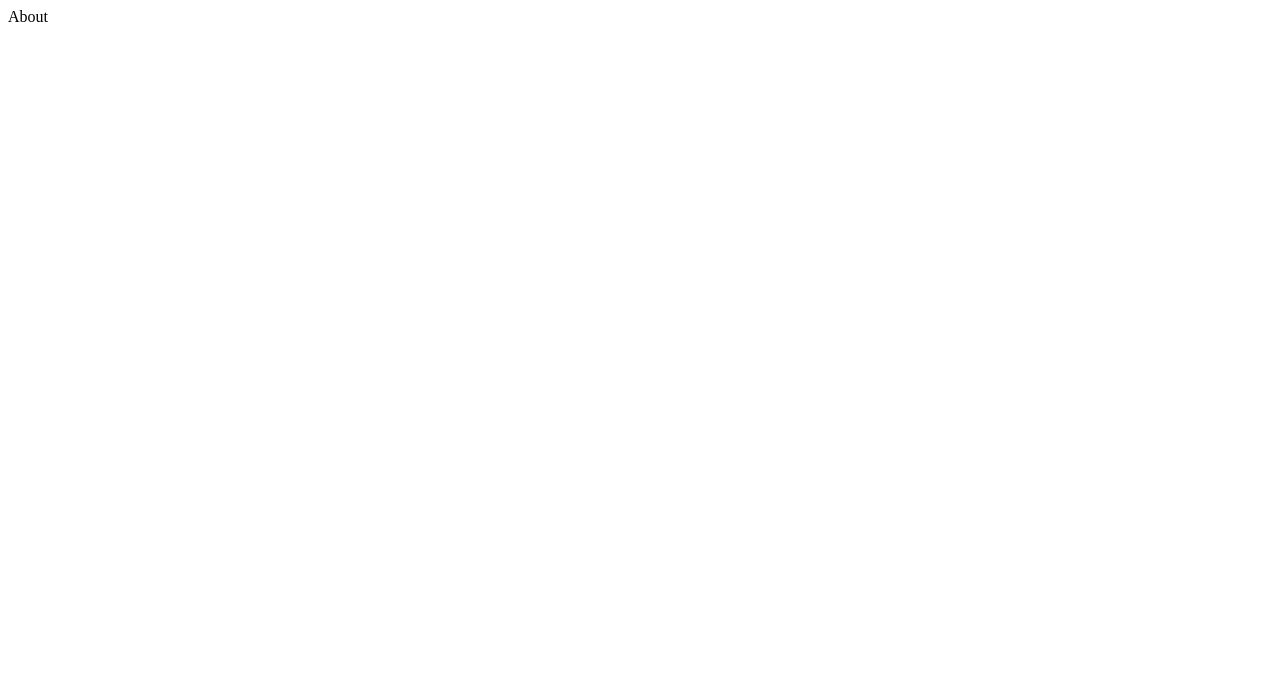
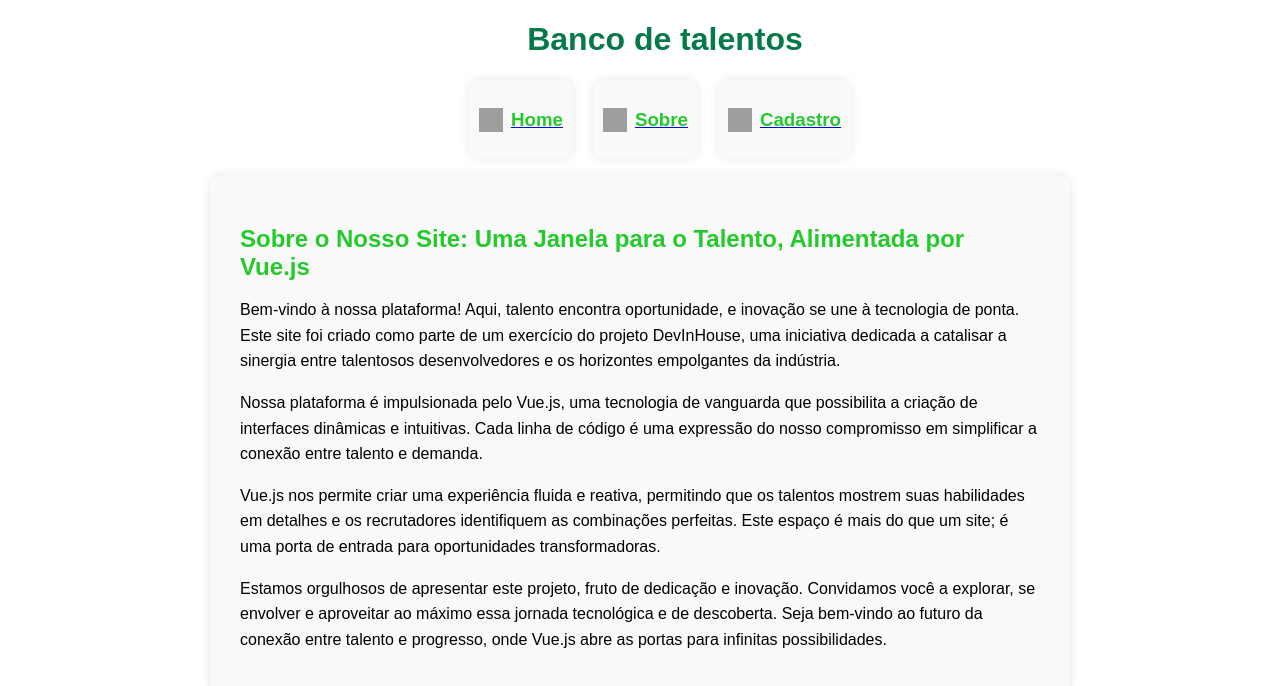
Before and after one commit to lcsrlm/exercicio-S10-, a Vue app in the folder banco-de-talentos/: page /about in a window 1280 px wide. Shown: the top 686 px of the page. Built offline with nearby package versions, Linux system fonts and the light colour scheme; grey boxes are pictures that could not be loaded.

Commit message:
adiciona tela hom e tela sobre

```diff
--- a/banco-de-talentos/src/App.vue
+++ b/banco-de-talentos/src/App.vue
@@ -1,13 +1,18 @@
 
 <template>
+  <Menu />
 <router-view></router-view>
+
 </template>
 
 <script>
-
+import Menu from './components/Menu/Menu.vue';
 export default {
   data() {
 
+  },
+  components: {
+    Menu
   }
 }
 </script>
--- a/banco-de-talentos/src/components/About/About.vue
+++ b/banco-de-talentos/src/components/About/About.vue
@@ -1,3 +1,51 @@
 <template>
-    About
+    <section class="about-section">
+        <h1 class="about-title">Sobre o Nosso Site: Uma Janela para o Talento, Alimentada por Vue.js</h1>
+        <div class="about-content">
+            <p> Bem-vindo à nossa plataforma! Aqui, talento encontra oportunidade, e inovação se une à tecnologia de ponta.
+                Este
+                site foi criado como parte de um exercício do projeto DevInHouse, uma iniciativa dedicada a catalisar a
+                sinergia
+                entre talentosos desenvolvedores e os horizontes empolgantes da indústria.</p>
+
+            <p> Nossa plataforma é impulsionada pelo Vue.js, uma tecnologia de vanguarda que possibilita a criação de
+                interfaces
+                dinâmicas e intuitivas. Cada linha de código é uma expressão do nosso compromisso em simplificar a conexão
+                entre
+                talento e demanda.</p>
+
+            <p> Vue.js nos permite criar uma experiência fluida e reativa, permitindo que os talentos mostrem suas
+                habilidades
+                em detalhes e os recrutadores identifiquem as combinações perfeitas. Este espaço é mais do que um site; é
+                uma
+                porta de entrada para oportunidades transformadoras.</p>
+
+            <p>Estamos orgulhosos de apresentar este projeto, fruto de dedicação e inovação. Convidamos você a explorar, se
+                envolver e aproveitar ao máximo essa jornada tecnológica e de descoberta. Seja bem-vindo ao futuro da
+                conexão
+                entre talento e progresso, onde Vue.js abre as portas para infinitas possibilidades.</p>
+        </div>
+    </section>
 </template>
+
+<style>
+.about-section {
+    max-width: 800px;
+    margin: 0 auto;
+    padding: 30px;
+    background-color: #f9f9f9;
+    border-radius: 10px;
+    box-shadow: 0 0 10px rgba(0, 0, 0, 0.1);
+}
+
+.about-title {
+    font-size: 24px;
+    font-weight: bold;
+    margin-bottom: 15px;
+    color:rgb(36, 201, 44);
+}
+
+.about-content {
+    font-size: 16px;
+    line-height: 1.6;
+}</style>
--- a/banco-de-talentos/src/components/Home/Home.vue
+++ b/banco-de-talentos/src/components/Home/Home.vue
@@ -1,3 +1,37 @@
 <template>
-    Home
+    <div class="home-container">
+        <h2>Bem-vindo ao DevInHouse</h2>
+        <p>Conectando talento e oportunidade</p>
+        <a href="https://devinhouse.tech">
+            <button class="home-button">Conheça o projeto</button>
+        </a>
+    </div>
 </template>
+
+<style scoped>
+.home-container {
+    max-width: 800px;
+    margin: 0 auto;
+    padding: 30px;
+    background-color: #f9f9f9;
+    border-radius: 10px;
+    box-shadow: 0 0 10px rgba(0, 0, 0, 0.1);
+    text-align: center;
+}
+
+.home-button {
+  background-color:rgb(36, 201, 44);
+  color: #fff;
+  border: none;
+  padding: 10px 20px;
+  border-radius: 5px;
+  cursor: pointer;
+  font-size: 16px;
+  transition: background-color 0.3s ease;
+}
+
+.home-button:hover {
+  background-color: rgb(6, 121, 73)
+}
+
+</style>
--- /dev/null
+++ b/banco-de-talentos/src/components/Menu/Menu.vue
@@ -0,0 +1,60 @@
+<template>
+    <h1 class="title">Banco de talentos</h1>
+        <ul class="navbar">
+            <RouterLink to="/">
+                <li class="item-nav">
+                <img width="24" height="24" src="https://img.icons8.com/material-sharp/24/home.png" alt="home"/>
+                <h3>Home</h3>
+            </li>
+            </RouterLink>
+            <RouterLink to="/about">
+                <li class="item-nav">
+                <img width="24" height="24" src="https://img.icons8.com/material-sharp/24/info.png" alt="info"/>
+                <h3>Sobre</h3>
+            </li>
+            </RouterLink>
+            <RouterLink to="/talent/new">
+                <li class="item-nav">
+                    <img width="24" height="24" src="https://img.icons8.com/material-sharp/24/000000/task.png" alt="task"/>
+                <h3>Cadastro</h3>
+            </li>
+            </RouterLink>
+        </ul>
+</template>
+
+<style>
+:root {
+    font-family: sans-serif;
+}
+
+.title {
+    font-size: 32px;
+    font-weight: bold;
+    color: rgb(6, 121, 73);
+    text-align: center;
+    margin-left: 50px;
+}
+
+.navbar {
+    display: flex;
+    justify-content: center;
+    list-style: none;
+    gap: 20px;
+}
+
+.item-nav {
+    display: flex;
+    padding: 5px;
+    gap: 8px;
+    align-items: center;
+
+    color: rgb(36, 201, 44);
+
+    max-width: 800px;
+    margin: 0 auto;
+    padding: 10px;
+    background-color: #f9f9f9;
+    border-radius: 10px;
+    box-shadow: 0 0 10px rgba(0, 0, 0, 0.1);
+}
+</style>
```
